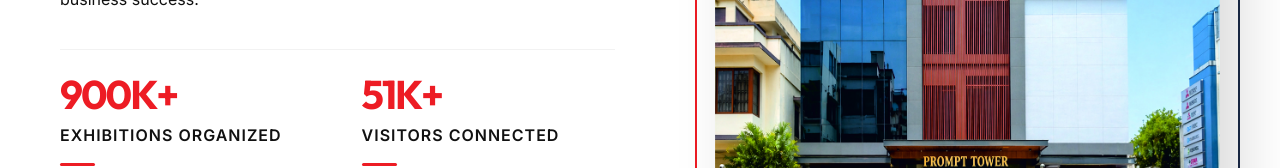
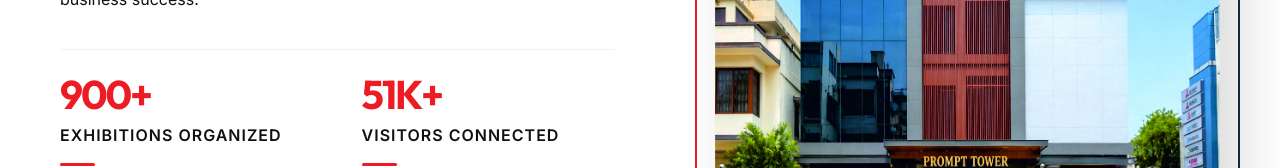
Before and after one commit to karthikocean/prompt-trade-fairs-website, a React (Vite) app: page / in a window 1280 px wide. Shown: the part 418-586 px from the top of the page. Built offline with nearby package versions, Linux system fonts and the light colour scheme; no server answers.

Commit message:
feat: add ExhibitionsCard and Header components

```diff
--- a/src/components/ExhibitionsCard.jsx
+++ b/src/components/ExhibitionsCard.jsx
@@ -13,20 +13,22 @@ const StatsSection = () => {
     let isExpoDone = false;
     let isVisitorDone = false;
 
-      if (expo < 900000) {
-        if (expo < 890000) {
-          expo += 25000; // Counts up rapidly to 890K
-          if (expo > 890000) expo = 890000;
+    // Target 900
+    if (expo < 900) {
+      if (expo < 850) {
+        expo += 25; // Speed-a 850 varaikum increment aagum
+        if (expo > 850) expo = 850;
       } else {
-          expo += 1000; // Increments slowly and smoothly by 1K from 890K to 900K
+        expo += 5; // 850 la irundhu 900 varaikum smooth-a reach aagum
       }
       setExpoCount(expo);
     } else {
       isExpoDone = true;
     }
 
+    // Target 50,000 (50K)
     if (visitor < 50000) {
-        visitor += 1100; // Counts up to 50000 in alignment with expo steps
+      visitor += 1100;
       setVisitorCount(visitor);
     } else {
       isVisitorDone = true;
@@ -35,10 +37,11 @@ const StatsSection = () => {
     if (isExpoDone && isVisitorDone) {
       clearInterval(interval);
     }
-    }, 30); // 30ms interval for clear, visible transitions in the UI
+  }, 30);
 
   return () => clearInterval(interval);
 }, []);
+
 
   const formatNumber = (num) => {
     if (num >= 1000) {
--- a/src/components/Header.jsx
+++ b/src/components/Header.jsx
@@ -112,7 +112,7 @@ const Header = () => {
               <a href="https://www.buildersline.in" target="_blank" rel="noopener noreferrer" onClick={() => { setActiveDropdown(null); setIsMenuOpen(false); }}>
                 Publication
               </a>
-              <a href="https://promptdigimart.com/" target="_blank" rel="noopener noreferrer" onClick={() => { setActiveDropdown(null); setIsMenuOpen(false); }}>
+              <a href="https://www.promptmediasolutions.com" target="_blank" rel="noopener noreferrer" onClick={() => { setActiveDropdown(null); setIsMenuOpen(false); }}>
                 Digi Mart
               </a>
               <a href="http://www.cnibusinessforum.in/" target="_blank" rel="noopener noreferrer" onClick={() => { setActiveDropdown(null); setIsMenuOpen(false); }}>
```
Lines whose indentation alone changed are shown as unchanged.
